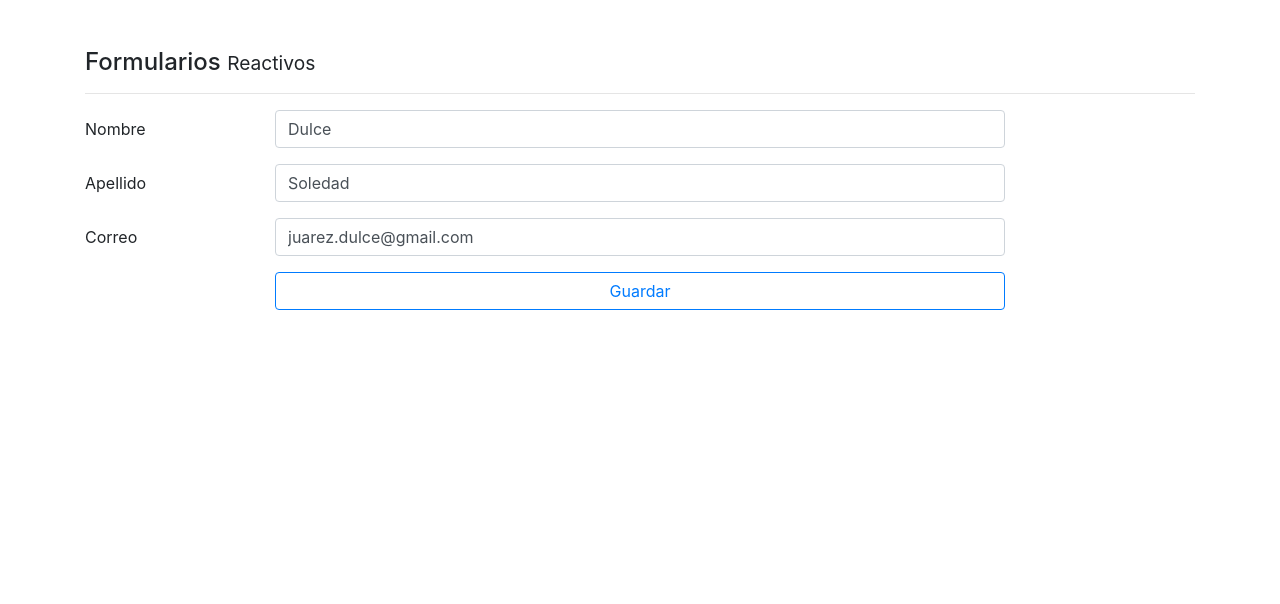
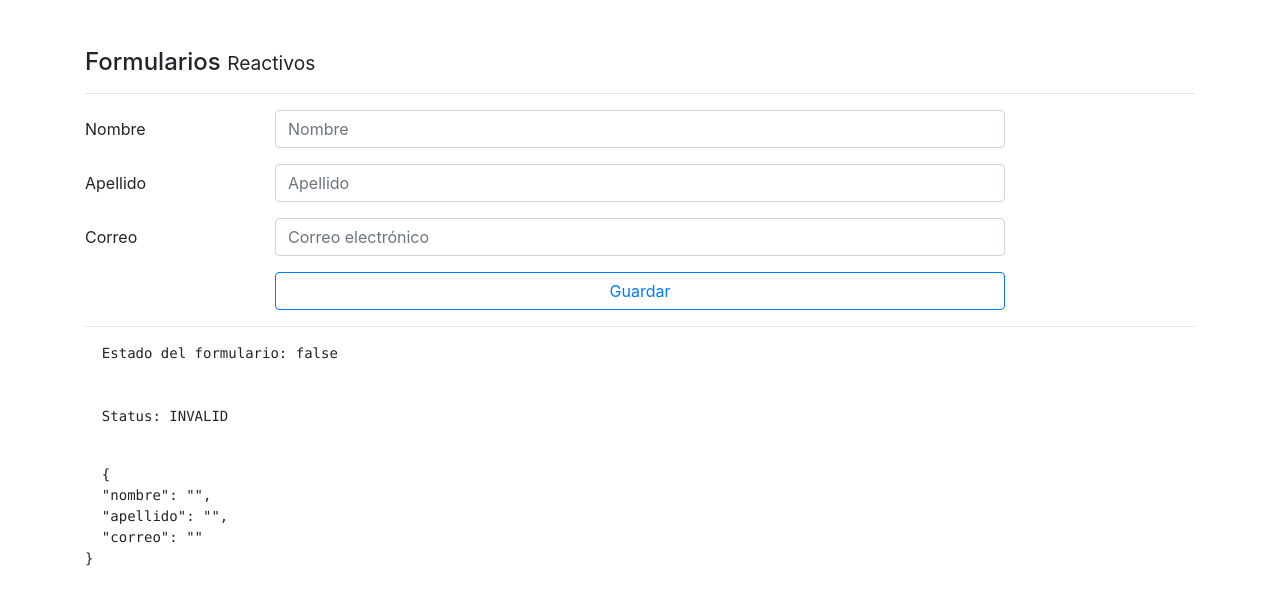
Before and after one commit to DulceAsd26/FormularioAngular, an Angular app: page /reactivo in a window 1280 px wide. Shown: the top 604 px of the page. Built offline with nearby package versions, Linux system fonts and the light colour scheme.

Commit message:
Validaciones sincronas

```diff
--- a/src/app/pages/reactive/reactive.component.html
+++ b/src/app/pages/reactive/reactive.component.html
@@ -51,3 +51,17 @@
   </div>
 
 </form>
+
+
+
+<hr>
+<pre>
+  Estado del formulario: {{forma.valid}}
+  <br>
+  Status: {{forma.status}}
+</pre>
+
+<pre>
+
+  {{forma.value | json }}
+</pre>
--- a/src/app/pages/reactive/reactive.component.ts
+++ b/src/app/pages/reactive/reactive.component.ts
@@ -1,5 +1,5 @@
 import { Component, OnInit } from '@angular/core';
-import { FormBuilder, FormGroup } from '@angular/forms';
+import { FormBuilder, FormGroup, Validators } from '@angular/forms';
 
 @Component({
   selector: 'app-reactive',
@@ -23,9 +23,9 @@ export class ReactiveComponent implements OnInit {
   crearFomulario(){
 
     this.forma= this.fb.group({
-      nombre  : ['Dulce'],
-      apellido: ['Soledad'],
-      correo  : ['juarez.dulce@gmail.com']
+      nombre  : ['', [Validators.required, Validators.minLength(5)] ],
+      apellido: ['', Validators.required],
+      correo  : ['', [Validators.required, Validators.pattern('[a-z0-9._%+-]+@[a-z0-9.-]+\.[a-z]{2,3}$')] ]
     });
 
 
```
